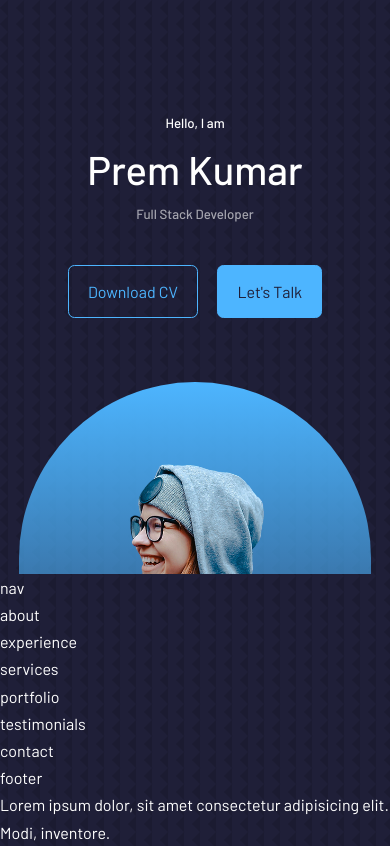
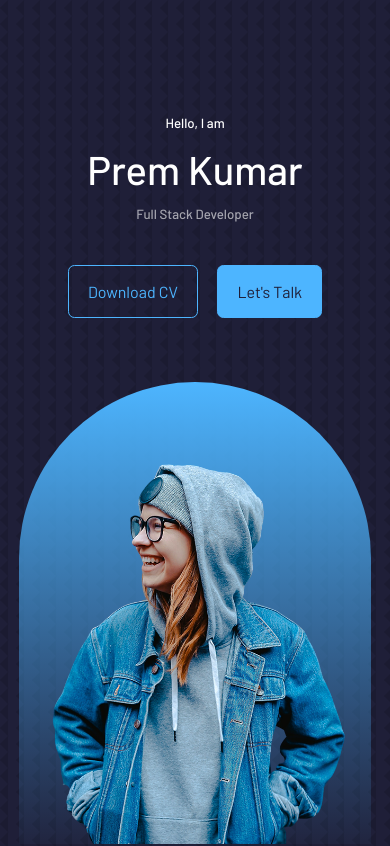
Before and after one commit to Headbreakar/codsoft_portfolio_react, a React (Create React App) app: page / in a window 390 px wide. Shown: the top 846 px of the page. Built offline with nearby package versions, Linux system fonts and the light colour scheme.

Commit message:
Update header.css

```diff
--- a/src/components/header/header.css
+++ b/src/components/header/header.css
@@ -56,15 +56,16 @@ header {
 }
 
 @media screen and (max-width: 1024px) {
-  header {
+  /* header {
     height: 68vh;
-  }
+  } */
 }
 @media screen and (max-width: 600px) {
   header {
-    .header__socials,
-    .scroll__down {
-      display: none;
-    }
+    height: 100vh;
+  }
+  .header__socials,
+  .scroll__down {
+    display: none;
   }
 }
```
